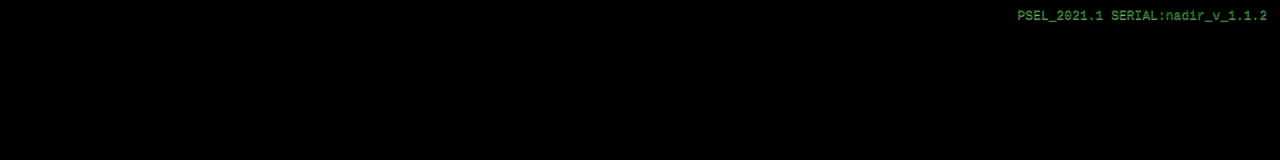
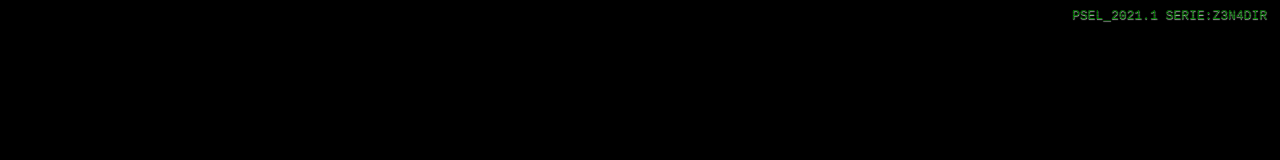
Before and after one commit to Math-42/PSEL-Zenith-2022, a Next.js app: page / in a window 1280 px wide. Shown: the top 160 px of the page. Built offline with nearby package versions, Linux system fonts and the light colour scheme.

Commit message:
alterando número de série

```diff
--- a/pages/index.js
+++ b/pages/index.js
@@ -46,7 +46,7 @@ export default function Home() {
     };
 
     window.addEventListener("scrollToEnd", scroll);
-
+    console.log("effect")
 
     return () => {
       window.removeEventListener("scrollToEnd", scroll);
@@ -60,7 +60,7 @@ export default function Home() {
 
   return (
     <div>
-      <div className={styles.header}>PSEL_2021.1 SERIAL:nadir_v_1.1.2</div>
+      <div className={styles.header}>PSEL_2021.1 SERIE:Z3N4DIR</div>
       <section className={styles.scanline} />
       <div className={styles.container}>
 
```
